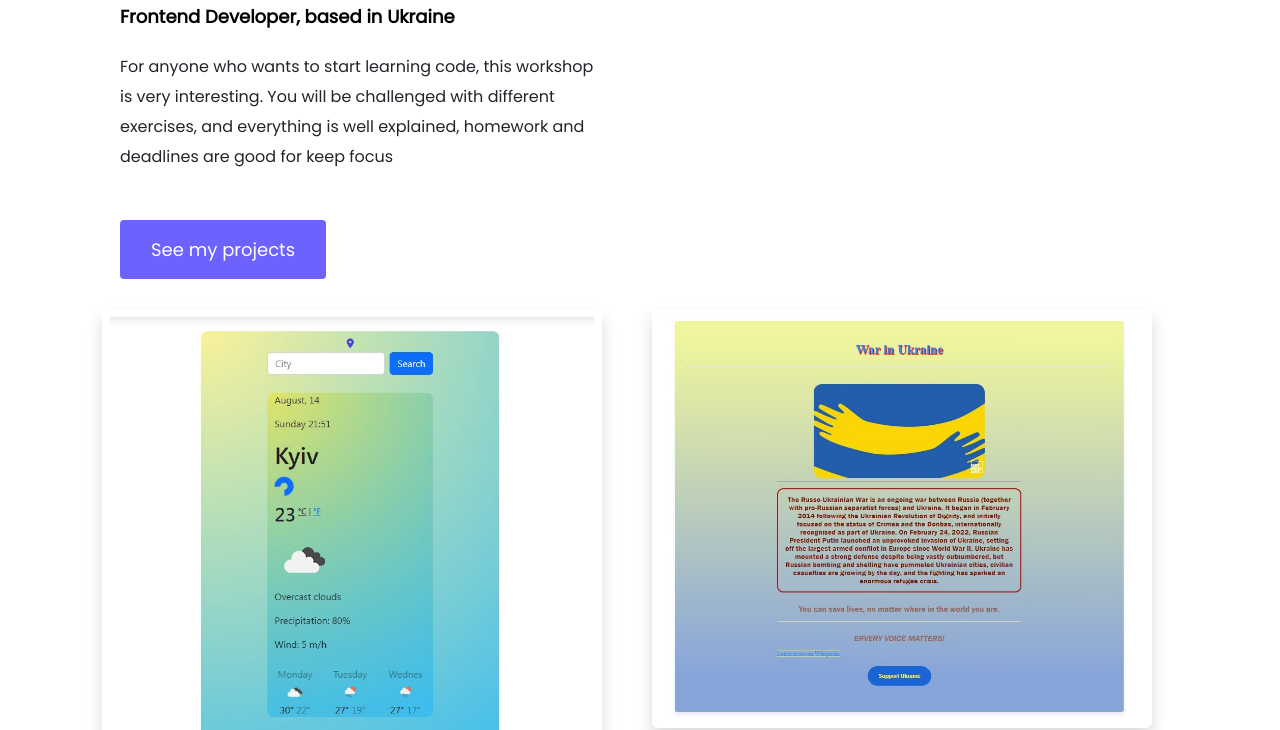
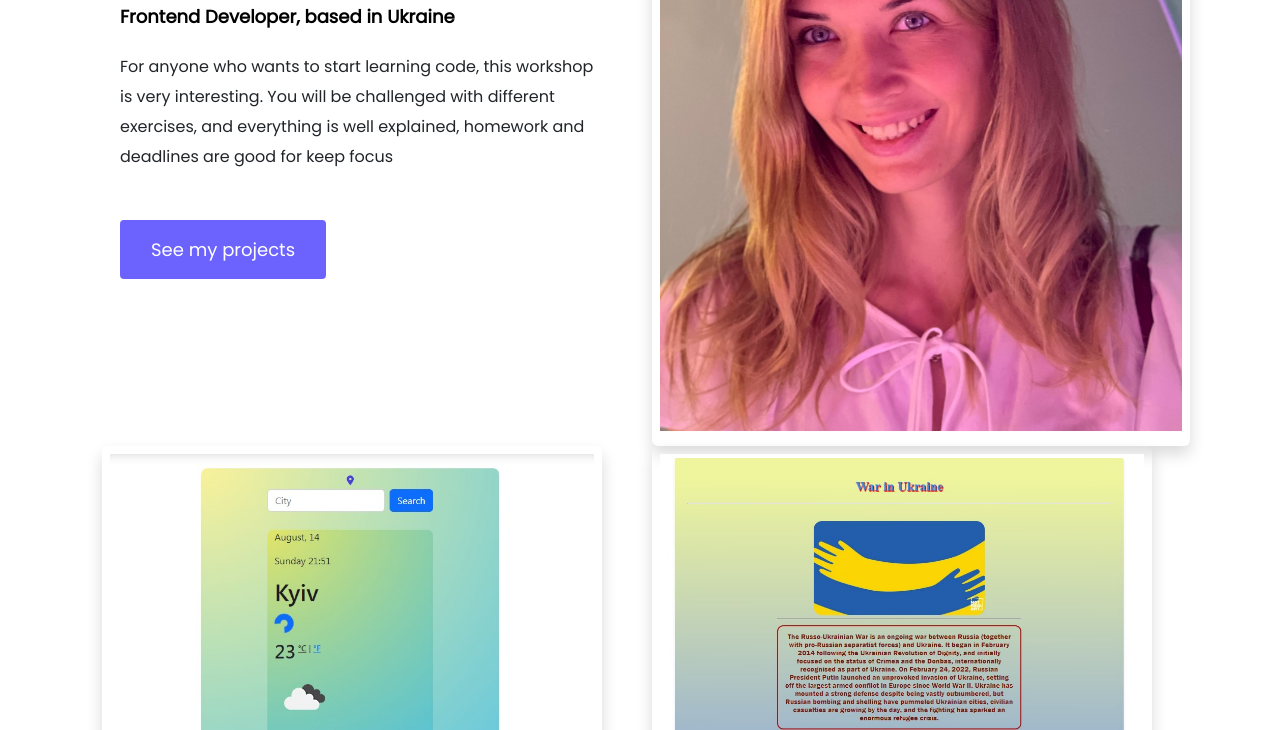
Before and after one commit to KateHol/ChallengeFont, a plain HTML site: page aboutMe.html in a window 1280 px wide. Shown: the part 424-1154 px from the top of the page. Drawn offline with nearby package versions, Linux system fonts and the light colour scheme.

Commit message:
change photo

```diff
--- a/aboutMe.html
+++ b/aboutMe.html
@@ -93,7 +93,11 @@
           </div>
         </div>
         <div class="col-lg-6">
-          <img src="images/patricia.png" alt="" class="img-fluid" />
+          <img
+            src="images/Kate.jpg"
+            alt="AuthorPhoto"
+            class="img-fluid p-2 shadow rounded d-none d-sm-block"
+          />
         </div>
       </div>
       <div class="container">
```
Also changed, not shown: images/IMG_5146.JPEG (deleted), images/Kate.jpg (added).
